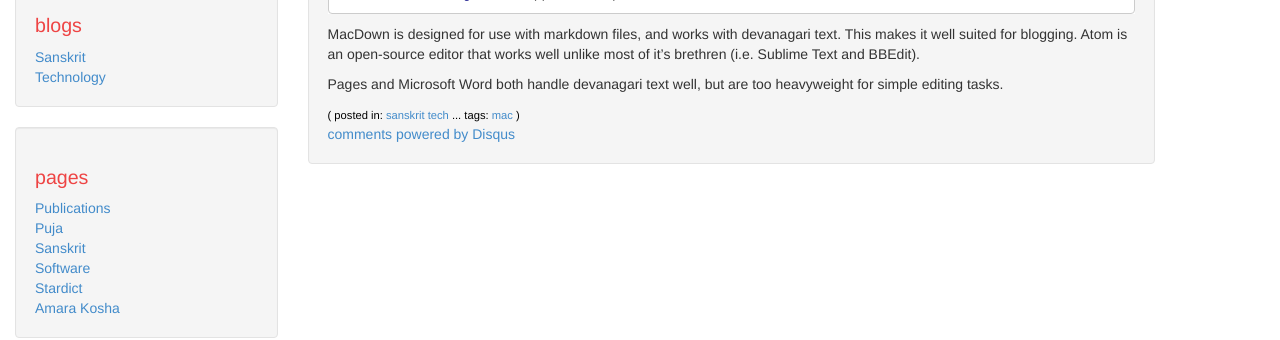
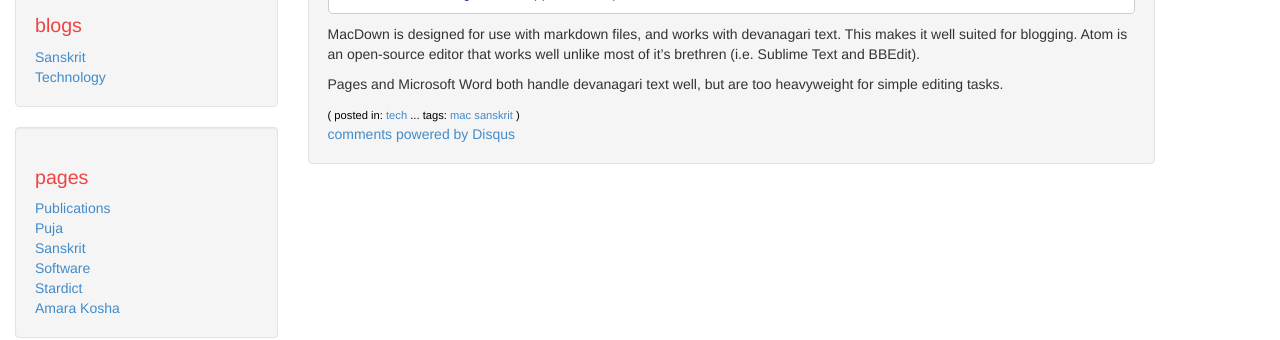
Before and after one commit to aupasana/aupasana.github.io, a Jekyll site: the page built from _posts/2016-02-06-mac-devanagari.md, in a window 1280 px wide and 1017 px high. Shown: the part 247-587 px from the top of the window. Built offline with Jekyll 4.4.1, drawn with Linux system fonts in a browser that asks for light colours; comment, search, counter and statistics services are not loaded.

```diff
--- a/_posts/2016-02-06-mac-devanagari.md
+++ b/_posts/2016-02-06-mac-devanagari.md
@@ -4,8 +4,8 @@ title: "Sanskrit editing on a mac"
 date: 2016-02-06 11:00:00 -0700
 tag:
   - mac
+  - sanskrit
 category:
-  - sanskrit
   - tech
 ---
 
```
